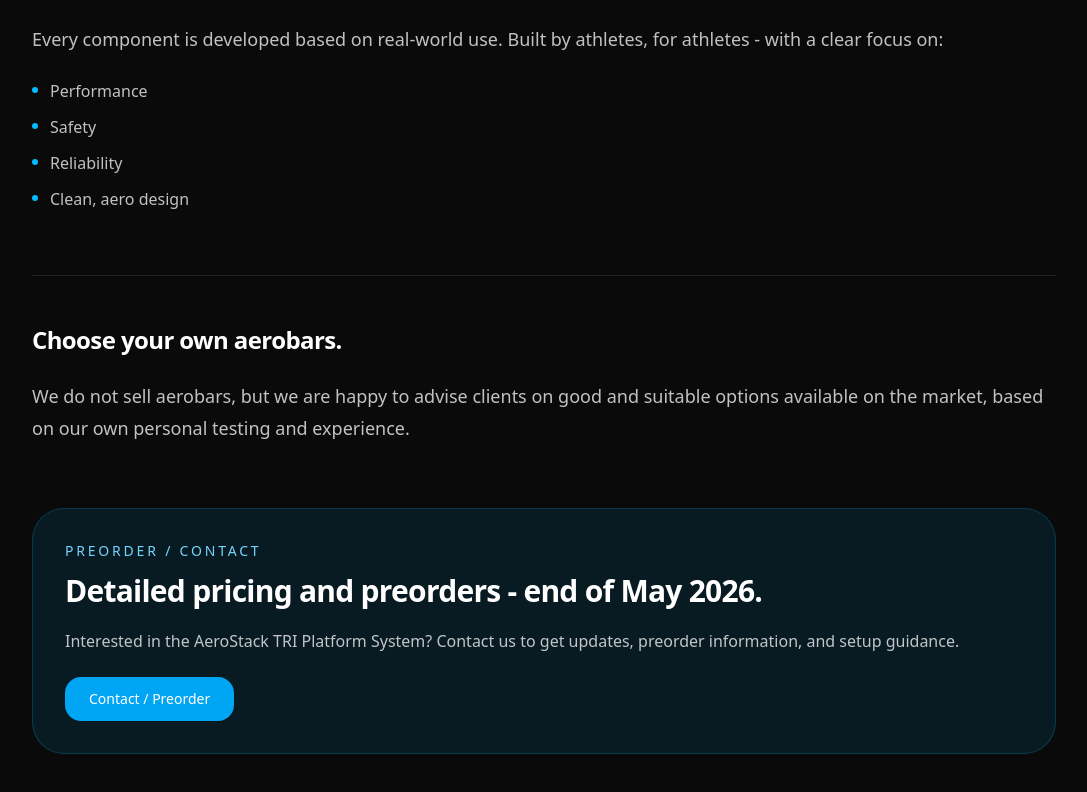
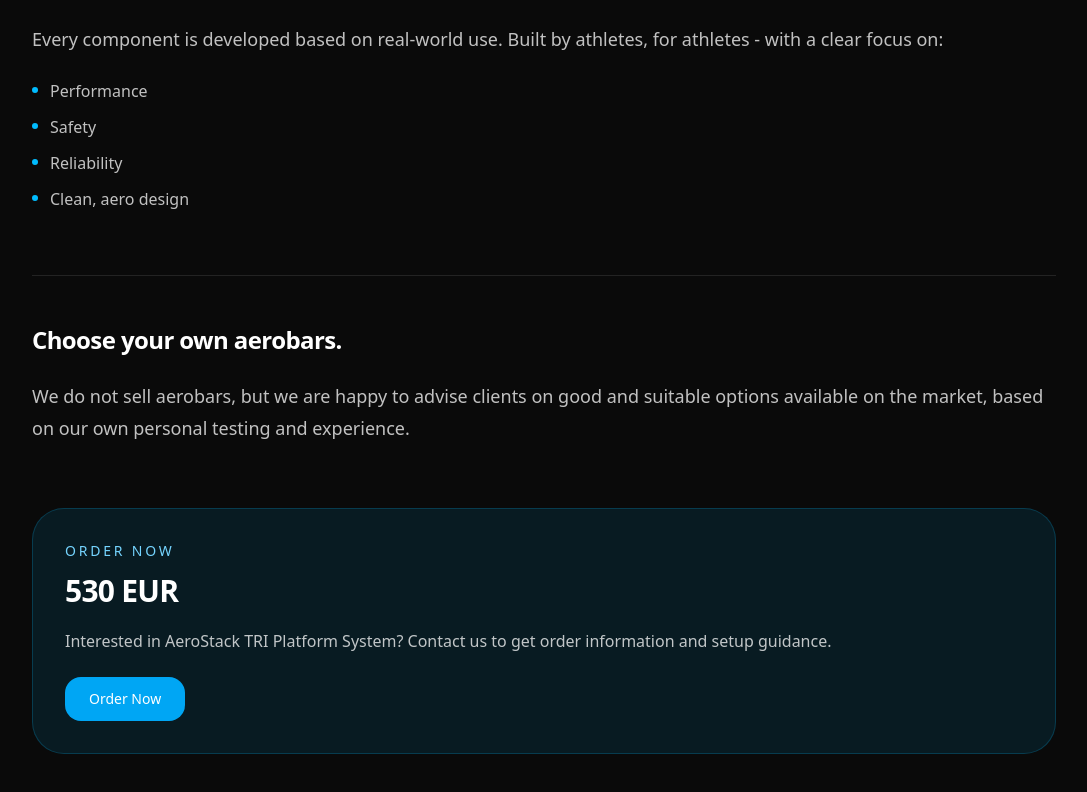
Before and after one commit to JosipHorvat98/aerostack-site, a React (Vite) app: page /tri-platform in a window 1280 px wide. Shown: the part 2846-3638 px from the top of the page, without its empty margins (96-1183 px from the left). Built offline with nearby package versions, Linux system fonts and the light colour scheme.

Commit message:
update tri platform banner

```diff
--- a/src/pages/TriPlatformPage.jsx
+++ b/src/pages/TriPlatformPage.jsx
@@ -188,23 +188,23 @@
 
         <div className="mx-auto mt-16 max-w-5xl rounded-[2rem] border border-sky-400/20 bg-sky-400/10 p-8">
             <p className="text-sm uppercase tracking-[0.2em] text-sky-300">
-            Preorder / Contact
+                ORDER NOW
             </p>
 
             <h2 className="mt-3 text-3xl font-semibold tracking-tight">
-            Detailed pricing and preorders - end of May 2026.
+                530 EUR
             </h2>
 
             <p className="mt-5 text-white/75">
-            Interested in the AeroStack TRI Platform System? Contact us to get
-            updates, preorder information, and setup guidance.
+                Interested in AeroStack TRI Platform System? Contact us to get order
+                information and setup guidance.
             </p>
 
             <a
                 href="mailto:contact@aerostacklabs.eu"
                 className="mt-6 inline-block rounded-2xl bg-sky-500 px-6 py-3 text-sm font-medium text-white transition hover:bg-sky-400"
             >
-            Contact / Preorder
+                Order Now
             </a>
         </div>
       </main>
```
Lines whose indentation alone changed are shown as unchanged.
